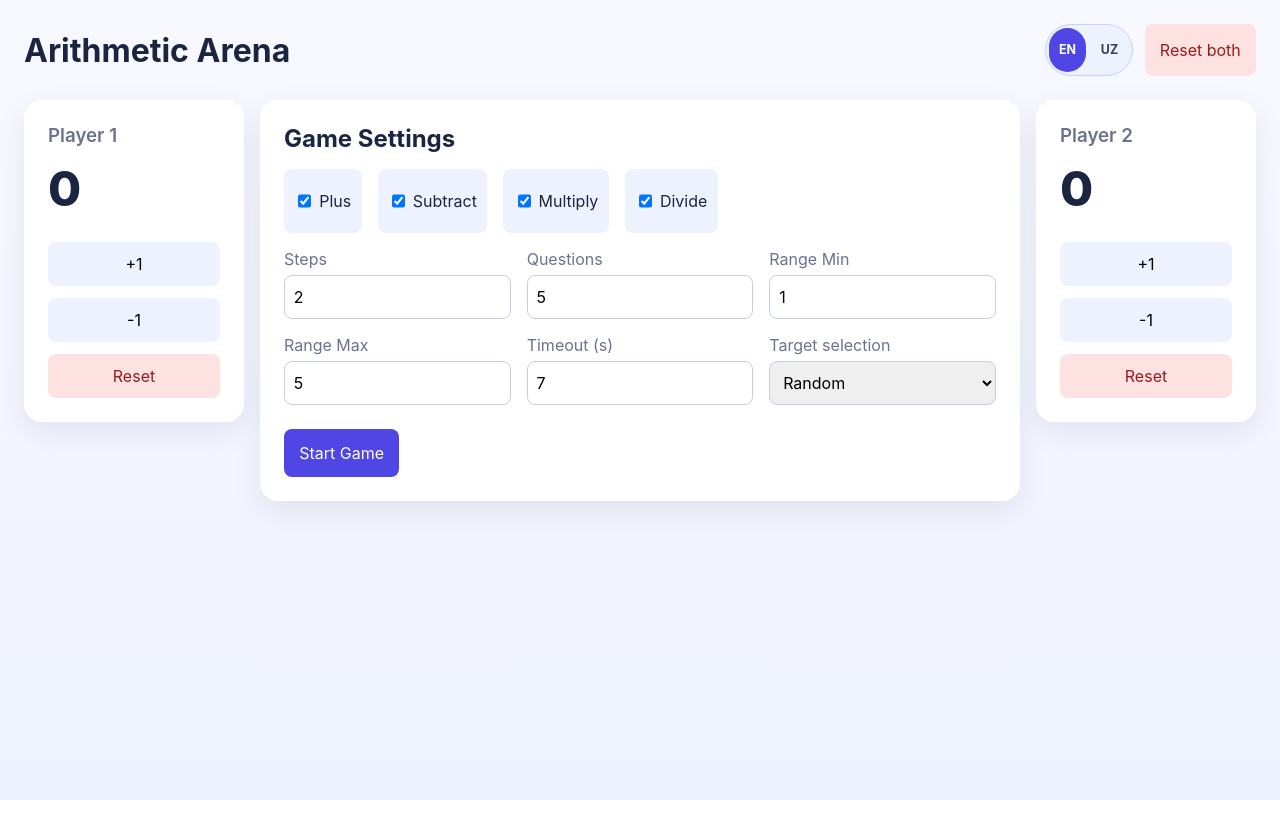
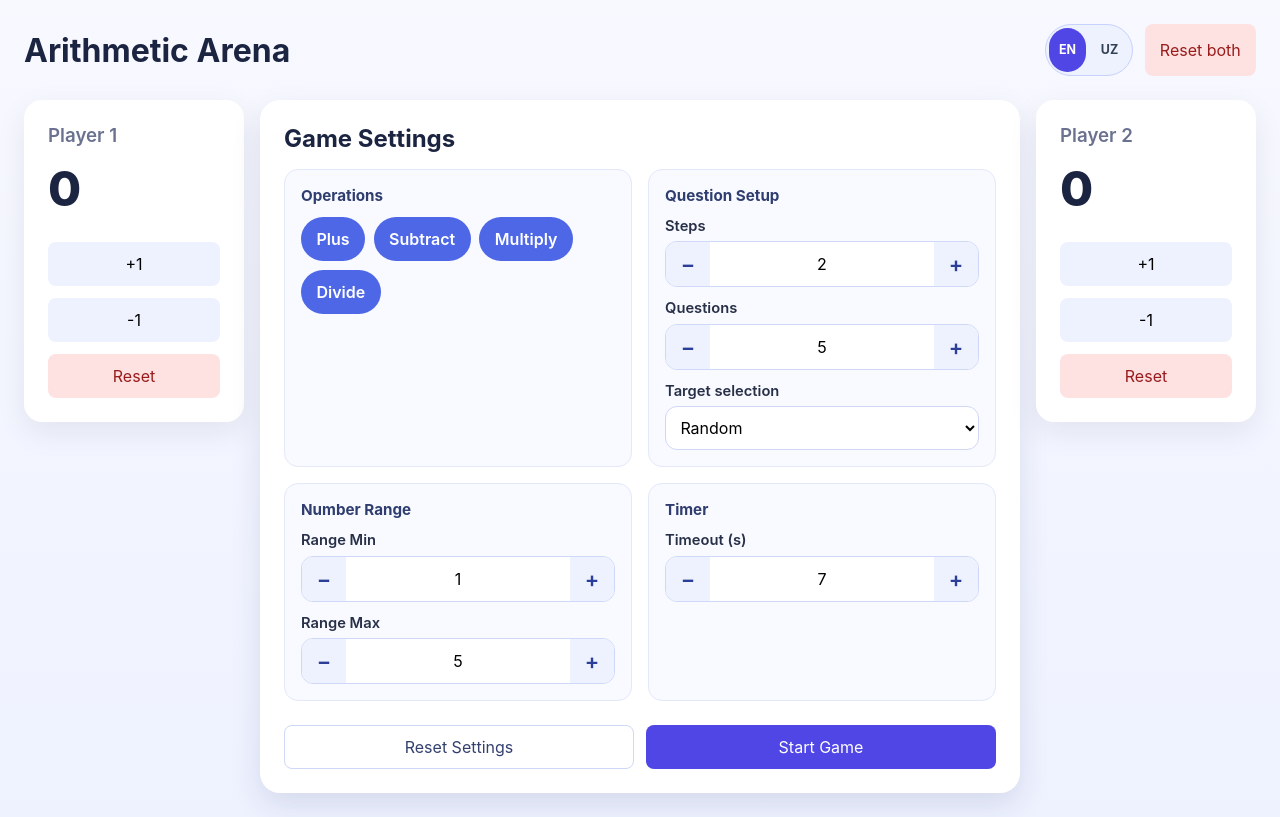
Before and after one commit to Ruhiddin/simple-math, a React (Vite) app: page / in a window 1280 px wide. Built offline with nearby package versions, Linux system fonts and the light colour scheme.

Commit message:
Revamp settings panel with draft-friendly steppers

```diff
--- a/src/app/App.tsx
+++ b/src/app/App.tsx
@@ -47,6 +47,8 @@ const asFiniteNumber = (value: unknown): number | null => {
 const clamp = (value: number, min: number, max: number): number =>
   Math.max(min, Math.min(max, value));
 
+const toInteger = (value: number): number => Math.trunc(value);
+
 const validateStoredSettings = (value: unknown): GameSettings | null => {
   if (!value || typeof value !== "object") {
     return null;
@@ -87,11 +89,11 @@ const validateStoredSettings = (value: unknown): GameSettings | null => {
 
   return {
     methods,
-    actions: clamp(actions, ACTIONS_MIN, ACTIONS_MAX),
-    questionCount: clamp(questionCount, 1, 20),
-    min,
-    max,
-    timeoutSeconds: Math.max(1, timeoutSeconds),
+    actions: clamp(toInteger(actions), ACTIONS_MIN, ACTIONS_MAX),
+    questionCount: clamp(toInteger(questionCount), 1, 20),
+    min: toInteger(min),
+    max: toInteger(max),
+    timeoutSeconds: Math.max(1, toInteger(timeoutSeconds)),
     targetSelectionMode: candidate.targetSelectionMode,
   };
 };
@@ -149,6 +151,10 @@ const App = () => {
   const modeRef = useRef(mode);
   const playPhaseRef = useRef(playPhase);
   const revealedRoundRef = useRef<number | null>(null);
+
+  const resetSettings = useCallback(() => {
+    setSettings(defaultSettings);
+  }, []);
 
   useEffect(() => {
     roundStepKeyRef.current = roundStepKey;
@@ -242,9 +248,11 @@ const App = () => {
   const handleStart = useCallback(() => {
     const normalized: GameSettings = {
       ...settings,
-      actions: clamp(settings.actions, ACTIONS_MIN, ACTIONS_MAX),
-      questionCount: Math.max(1, Math.min(20, settings.questionCount)),
-      timeoutSeconds: Math.max(1, settings.timeoutSeconds),
+      actions: clamp(toInteger(settings.actions), ACTIONS_MIN, ACTIONS_MAX),
+      questionCount: Math.max(1, Math.min(20, toInteger(settings.questionCount))),
+      min: toInteger(settings.min),
+      max: toInteger(settings.max),
+      timeoutSeconds: Math.max(1, toInteger(settings.timeoutSeconds)),
     };
 
     const generated = generateQuestions(normalized);
@@ -369,6 +377,7 @@ const App = () => {
               settings={settings}
               onChange={setSettings}
               onStart={handleStart}
+              onReset={resetSettings}
             />
           )}
 
--- a/src/components/SettingsPanel/SettingsPanel.module.scss
+++ b/src/components/SettingsPanel/SettingsPanel.module.scss
@@ -1,85 +1,115 @@
 .settings {
   background: var(--surface);
-  border-radius: var(--radius-lg);
-  box-shadow: var(--shadow);
-  padding: var(--space-4);
+  border-radius: 20px;
+  box-shadow: 0 12px 30px rgba(31, 45, 99, 0.12);
+  padding: clamp(1rem, 2vw, 1.5rem);
 
   h2 {
-    margin-top: 0;
-    margin-bottom: var(--space-3);
+    margin: 0 0 var(--space-3);
   }
 }
 
-.methods {
-  display: flex;
-  flex-wrap: wrap;
+.sections {
+  display: grid;
+  grid-template-columns: repeat(2, minmax(0, 1fr));
   gap: var(--space-3);
-  margin-bottom: var(--space-3);
+}
 
-  label {
-    background: var(--surface-alt);
-    border-radius: var(--radius-sm);
-    padding: 0.45rem 0.65rem;
-    display: flex;
-    align-items: center;
-    gap: 0.3rem;
+.section {
+  background: #f8faff;
+  border: 1px solid #e3e8fb;
+  border-radius: 14px;
+  padding: var(--space-3);
+  min-width: 0;
+
+  h3 {
+    margin: 0 0 var(--space-2);
+    font-size: 0.95rem;
+    color: #2f3d6f;
   }
 }
 
-.grid {
-  display: grid;
-  grid-template-columns: repeat(3, minmax(0, 1fr));
-  gap: var(--space-3);
+.methodPills {
+  display: flex;
+  flex-wrap: wrap;
+  gap: 0.55rem;
+}
 
-  label {
-    color: var(--muted);
-    display: grid;
-    gap: 0.35rem;
-  }
+.methodPill {
+  background: #edf1ff;
+  color: #2b3f98;
+  border: 1px solid transparent;
+  border-radius: 999px;
+  min-height: 44px;
+  padding: 0.5rem 0.9rem;
+  font-weight: 600;
 
-  input,
-  select {
-    border: 1px solid #c7cde8;
-    border-radius: var(--radius-sm);
-    padding: 0.45rem 0.55rem;
-    width: 100%;
+  &:focus-visible {
+    outline: none;
+    border-color: #4d67e7;
+    box-shadow: 0 0 0 3px rgba(77, 103, 231, 0.2);
   }
 }
 
-.start {
-  margin-top: var(--space-4);
-  background: var(--primary);
-  color: white;
-  min-height: 48px;
+.active {
+  background: #4d67e7;
+  color: #fff;
 }
 
-@media (max-width: 1024px) {
-  .grid {
-    grid-template-columns: repeat(2, minmax(0, 1fr));
+.inputGrid {
+  display: grid;
+  gap: var(--space-2);
+}
+
+.selectField {
+  display: grid;
+  gap: 0.4rem;
+
+  span {
+    font-size: 0.92rem;
+    font-weight: 600;
+    color: #283048;
+  }
+
+  select {
+    border: 1px solid #cfd8f6;
+    border-radius: 12px;
+    min-height: 44px;
+    background: #fff;
+    padding: 0.55rem 0.65rem;
+
+    &:focus-visible {
+      outline: none;
+      border-color: #4d67e7;
+      box-shadow: 0 0 0 3px rgba(77, 103, 231, 0.2);
+    }
   }
 }
 
+.actions {
+  margin-top: var(--space-4);
+  display: grid;
+  grid-template-columns: 1fr 1fr;
+  gap: var(--space-2);
+}
+
+.reset {
+  border: 1px solid #cfd8f6;
+  background: #fff;
+  color: #33406f;
+}
+
+.start {
+  background: var(--primary);
+  color: white;
+}
+
 @media (max-width: 768px) {
-  .settings {
-    padding: var(--space-3);
+  .sections {
+    grid-template-columns: 1fr;
   }
 
-  .methods {
-    gap: var(--space-2);
-  }
-
-  .grid {
+  .actions {
     grid-template-columns: 1fr;
-    gap: var(--space-2);
-  }
-
-  .start {
-    width: 100%;
   }
 }
-
-@media (max-width: 480px) {
-  .settings {
-    padding: var(--space-2);
-  }
-}
--- a/src/components/SettingsPanel/SettingsPanel.tsx
+++ b/src/components/SettingsPanel/SettingsPanel.tsx
@@ -1,12 +1,14 @@
 import { useTranslation } from 'react-i18next';
 import type { GameSettings } from '../../utils/questionGenerator';
 import type { Operator } from '../../utils/evaluateExpression';
+import StepperInput from '../StepperInput/StepperInput';
 import styles from './SettingsPanel.module.scss';
 
 interface SettingsPanelProps {
   settings: GameSettings;
   onChange: (settings: GameSettings) => void;
   onStart: () => void;
+  onReset: () => void;
 }
 
 const methods: { key: string; value: Operator }[] = [
@@ -16,31 +18,8 @@ const methods: { key: string; value: Operator }[] = [
   { key: 'divide', value: 'divide' },
 ];
 
-const clamp = (value: number, min: number, max: number): number =>
-  Math.max(min, Math.min(max, value));
-
-const SettingsPanel = ({ settings, onChange, onStart }: SettingsPanelProps) => {
+const SettingsPanel = ({ settings, onChange, onStart, onReset }: SettingsPanelProps) => {
   const { t } = useTranslation();
-
-  const updateNumber = (
-    key: keyof Omit<GameSettings, 'methods' | 'targetSelectionMode'>,
-    rawValue: number,
-  ) => {
-    if (!Number.isFinite(rawValue)) {
-      return;
-    }
-
-    const nextValue =
-      key === 'actions'
-        ? clamp(rawValue, 1, 5)
-        : key === 'questionCount'
-          ? clamp(rawValue, 1, 20)
-          : key === 'timeoutSeconds'
-            ? Math.max(1, rawValue)
-            : rawValue;
-
-    onChange({ ...settings, [key]: nextValue });
-  };
 
   const toggleMethod = (method: Operator) => {
     const exists = settings.methods.includes(method);
@@ -51,52 +30,48 @@ const SettingsPanel = ({ settings, onChange, onStart }: SettingsPanelProps) => {
   return (
     <section className={styles.settings}>
       <h2>{t('settings.title')}</h2>
-      <div className={styles.methods}>
-        {methods.map((method) => (
-          <label key={method.value}>
-            <input
-              type="checkbox"
-              checked={settings.methods.includes(method.value)}
-              onChange={() => toggleMethod(method.value)}
+
+      <div className={styles.sections}>
+        <section className={styles.section}>
+          <h3>{t('settings.operations')}</h3>
+          <div className={styles.methodPills} role="group" aria-label={t('settings.operations')}>
+            {methods.map((method) => {
+              const active = settings.methods.includes(method.value);
+
+              return (
+                <button
+                  type="button"
+                  key={method.value}
+                  className={`${styles.methodPill} ${active ? styles.active : ''}`}
+                  onClick={() => toggleMethod(method.value)}
+                  aria-pressed={active}
+                >
+                  {t(`settings.methods.${method.key}`)}
+                </button>
+              );
+            })}
+          </div>
+        </section>
+
+        <section className={styles.section}>
+          <h3>{t('settings.questionSetup')}</h3>
+          <div className={styles.inputGrid}>
+            <StepperInput
+              label={t('settings.steps')}
+              value={settings.actions}
+              min={1}
+              max={5}
+              onChange={(value) => onChange({ ...settings, actions: value })}
             />
-            {t(`settings.methods.${method.key}`)}
-          </label>
-        ))}
-      </div>
-      <div className={styles.grid}>
-        <label>
-          {t('settings.steps')}
-          <input type="number" min={1} max={5} value={settings.actions} onChange={(e) => updateNumber('actions', Number(e.target.value))} />
-        </label>
-        <label>
-          {t('settings.questions')}
-          <input
-            type="number"
+            <StepperInput
+              label={t('settings.questions')}
+              value={settings.questionCount}
               min={1}
               max={20}
-            value={settings.questionCount}
-            onChange={(e) => updateNumber('questionCount', Number(e.target.value))}
+              onChange={(value) => onChange({ ...settings, questionCount: value })}
             />
-        </label>
-        <label>
-          {t('settings.rangeMin')}
-          <input type="number" value={settings.min} onChange={(e) => updateNumber('min', Number(e.target.value))} />
-        </label>
-        <label>
-          {t('settings.rangeMax')}
-          <input type="number" value={settings.max} onChange={(e) => updateNumber('max', Number(e.target.value))} />
-        </label>
-        <label>
-          {t('settings.timeout')}
-          <input
-            type="number"
-            min={1}
-            value={settings.timeoutSeconds}
-            onChange={(e) => updateNumber('timeoutSeconds', Number(e.target.value))}
-          />
-        </label>
-        <label>
-          {t('settings.targetSelection')}
+            <label className={styles.selectField}>
+              <span>{t('settings.targetSelection')}</span>
               <select
                 value={settings.targetSelectionMode}
                 onChange={(e) => onChange({ ...settings, targetSelectionMode: e.target.value as GameSettings['targetSelectionMode'] })}
@@ -106,9 +81,50 @@ const SettingsPanel = ({ settings, onChange, onStart }: SettingsPanelProps) => {
               </select>
             </label>
           </div>
+        </section>
+
+        <section className={styles.section}>
+          <h3>{t('settings.numberRange')}</h3>
+          <div className={styles.inputGrid}>
+            <StepperInput
+              label={t('settings.rangeMin')}
+              value={settings.min}
+              min={-50}
+              max={50}
+              onChange={(value) => onChange({ ...settings, min: value })}
+            />
+            <StepperInput
+              label={t('settings.rangeMax')}
+              value={settings.max}
+              min={-50}
+              max={50}
+              onChange={(value) => onChange({ ...settings, max: value })}
+            />
+          </div>
+        </section>
+
+        <section className={styles.section}>
+          <h3>{t('settings.timer')}</h3>
+          <div className={styles.inputGrid}>
+            <StepperInput
+              label={t('settings.timeout')}
+              value={settings.timeoutSeconds}
+              min={1}
+              max={120}
+              onChange={(value) => onChange({ ...settings, timeoutSeconds: value })}
+            />
+          </div>
+        </section>
+      </div>
+
+      <div className={styles.actions}>
+        <button type="button" className={styles.reset} onClick={onReset}>
+          {t('settings.reset')}
+        </button>
         <button type="button" className={styles.start} onClick={onStart}>
           {t('settings.start')}
         </button>
+      </div>
     </section>
   );
 };
--- /dev/null
+++ b/src/components/StepperInput/StepperInput.module.scss
@@ -0,0 +1,57 @@
+.field {
+  display: grid;
+  gap: 0.4rem;
+  min-width: 0;
+}
+
+.label {
+  font-size: 0.92rem;
+  font-weight: 600;
+  color: #283048;
+}
+
+.control {
+  display: grid;
+  grid-template-columns: 44px minmax(0, 1fr) 44px;
+  align-items: center;
+  border: 1px solid #cfd8f6;
+  background: #fff;
+  border-radius: 12px;
+  overflow: hidden;
+  transition: box-shadow 120ms ease, border-color 120ms ease;
+
+  &:focus-within {
+    border-color: #4d67e7;
+    box-shadow: 0 0 0 3px rgba(77, 103, 231, 0.2);
+  }
+}
+
+.stepButton {
+  border-radius: 0;
+  min-height: 44px;
+  padding: 0;
+  font-size: 1.35rem;
+  font-weight: 600;
+  color: #2b3f98;
+  background: #eef2ff;
+
+  &:disabled {
+    opacity: 0.5;
+    cursor: not-allowed;
+  }
+}
+
+.input {
+  border: none;
+  text-align: center;
+  min-height: 44px;
+  width: 100%;
+  padding: 0 0.4rem;
+  outline: none;
+}
+
+.helper {
+  margin: 0;
+  color: #67708f;
+  font-size: 0.78rem;
+}
--- /dev/null
+++ b/src/components/StepperInput/StepperInput.tsx
@@ -0,0 +1,124 @@
+import { useEffect, useId, useState } from 'react';
+import styles from './StepperInput.module.scss';
+
+interface StepperInputProps {
+  label: string;
+  value: number;
+  onChange: (value: number) => void;
+  min: number;
+  max: number;
+  helperText?: string;
+  disabled?: boolean;
+}
+
+const clamp = (value: number, min: number, max: number): number =>
+  Math.max(min, Math.min(max, value));
+
+const StepperInput = ({
+  label,
+  value,
+  onChange,
+  min,
+  max,
+  helperText,
+  disabled = false,
+}: StepperInputProps) => {
+  const [draft, setDraft] = useState(String(value));
+  const inputId = useId();
+  const helperId = helperText ? `${inputId}-help` : undefined;
+
+  useEffect(() => {
+    setDraft(String(value));
+  }, [value]);
+
+  const commitDraft = () => {
+    const parsed = Number.parseInt(draft, 10);
+    if (Number.isNaN(parsed)) {
+      setDraft(String(value));
+      return;
+    }
+
+    const nextValue = clamp(parsed, min, max);
+    setDraft(String(nextValue));
+
+    if (nextValue !== value) {
+      onChange(nextValue);
+    }
+  };
+
+  const step = (delta: number) => {
+    if (disabled) {
+      return;
+    }
+
+    const nextValue = clamp(value + delta, min, max);
+    setDraft(String(nextValue));
+
+    if (nextValue !== value) {
+      onChange(nextValue);
+    }
+  };
+
+  return (
+    <div className={styles.field}>
+      <label className={styles.label} htmlFor={inputId}>
+        {label}
+      </label>
+      <div className={styles.control}>
+        <button
+          type="button"
+          className={styles.stepButton}
+          onClick={() => step(-1)}
+          aria-label={`Decrease ${label}`}
+          disabled={disabled || value <= min}
+        >
+          −
+        </button>
+        <input
+          id={inputId}
+          className={styles.input}
+          type="text"
+          inputMode="numeric"
+          pattern="-?[0-9]*"
+          value={draft}
+          disabled={disabled}
+          onChange={(event) => setDraft(event.target.value)}
+          onBlur={commitDraft}
+          onKeyDown={(event) => {
+            if (event.key === 'Enter') {
+              commitDraft();
+              return;
+            }
+
+            if (event.key === 'ArrowUp') {
+              event.preventDefault();
+              step(1);
+            }
+
+            if (event.key === 'ArrowDown') {
+              event.preventDefault();
+              step(-1);
+            }
+          }}
+          aria-describedby={helperId}
+        />
+        <button
+          type="button"
+          className={styles.stepButton}
+          onClick={() => step(1)}
+          aria-label={`Increase ${label}`}
+          disabled={disabled || value >= max}
+        >
+          +
+        </button>
+      </div>
+      {helperText ? (
+        <p id={helperId} className={styles.helper}>
+          {helperText}
+        </p>
+      ) : null}
+    </div>
+  );
+};
+
+export default StepperInput;
--- a/src/i18n.ts
+++ b/src/i18n.ts
@@ -29,6 +29,10 @@ const resources = {
           multiply: 'Multiply',
           divide: 'Divide',
         },
+        operations: 'Operations',
+        questionSetup: 'Question Setup',
+        numberRange: 'Number Range',
+        timer: 'Timer',
         steps: 'Steps',
         questions: 'Questions',
         rangeMin: 'Range Min',
@@ -38,6 +42,7 @@ const resources = {
         random: 'Random',
         sequential: 'Sequential',
         start: 'Start Game',
+        reset: 'Reset Settings',
       },
       scoreboard: {
         title: '{{label}} scoreboard',
@@ -97,6 +102,10 @@ const resources = {
           multiply: 'Ko\'paytirish',
           divide: 'Bo\'lish',
         },
+        operations: 'Amallar',
+        questionSetup: 'Savol sozlamalari',
+        numberRange: 'Sonlar oralig\'i',
+        timer: 'Taymer',
         steps: 'Qadamlar',
         questions: 'Savollar soni',
         rangeMin: 'Eng kichik son',
@@ -106,6 +115,7 @@ const resources = {
         random: 'Tasodifiy',
         sequential: 'Ketma-ket',
         start: 'O\'yinni boshlash',
+        reset: 'Sozlamalarni tiklash',
       },
       scoreboard: {
         title: '{{label}} hisobi',
```
Lines whose indentation alone changed are shown as unchanged.
